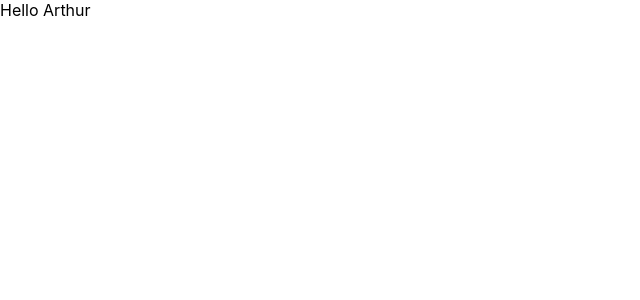
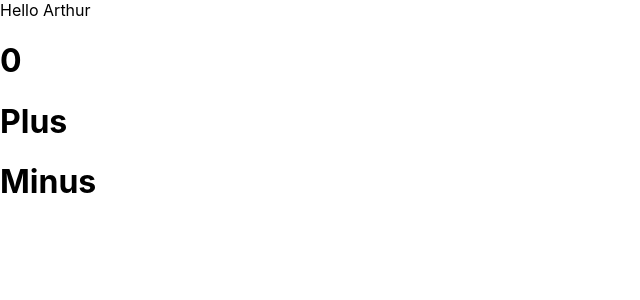
Before and after one commit to efraimarthur/Udemy-course, a Next.js app: page / in a window 1280 px wide. Shown: the top 300 px of the page, without its empty margins (0-640 px from the left). Built offline with nearby package versions, Linux system fonts and the light colour scheme.

Commit message:
Added simple counter component

```diff
--- /dev/null
+++ b/components/CounterExample.jsx
@@ -0,0 +1,15 @@
+import React, { useState } from "react";
+
+const CounterExample = () => {
+  const [count, setCount] = useState(0);
+
+  return (
+    <div>
+      <h1>{count}</h1>
+      <h1 onClick={() => setCount(count + 1)}>Plus</h1>
+      <h1 onClick={() => setCount(count - 1)}>Minus</h1>
+    </div>
+  );
+};
+
+export default CounterExample;
--- a/pages/index.js
+++ b/pages/index.js
@@ -1,4 +1,5 @@
 import Head from "next/head";
+import CounterExample from "../components/CounterExample";
 import HelloWorld from "../components/HelloWorld";
 
 export default function Home() {
@@ -13,6 +14,7 @@
       <main>
         <div>
           <HelloWorld name="Arthur" />
+          <CounterExample />
         </div>
       </main>
     </div>
```
